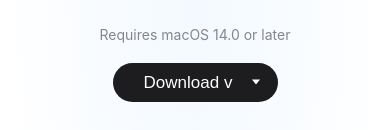
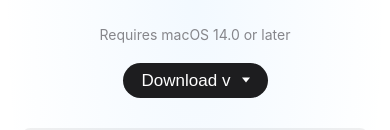
Before and after one commit to suhang12332/Swift-Craft-Launcher-Web, a React (Create React App) app: page / in a window 390 px wide. Shown: the part 224-354 px from the top of the page. Built offline with nearby package versions, Linux system fonts and the light colour scheme; no server answers.

Commit message:
Update _hero.scss

```diff
--- a/src/styles/_hero.scss
+++ b/src/styles/_hero.scss
@@ -179,4 +179,5 @@
     padding-top: calc(var(--globalnav-height) + 20px);
   }
   .marquee-eyebrow { font-size: 30px; }
+  .marquee-select { padding: 8px 32px 8px 14px; }
 }
```
